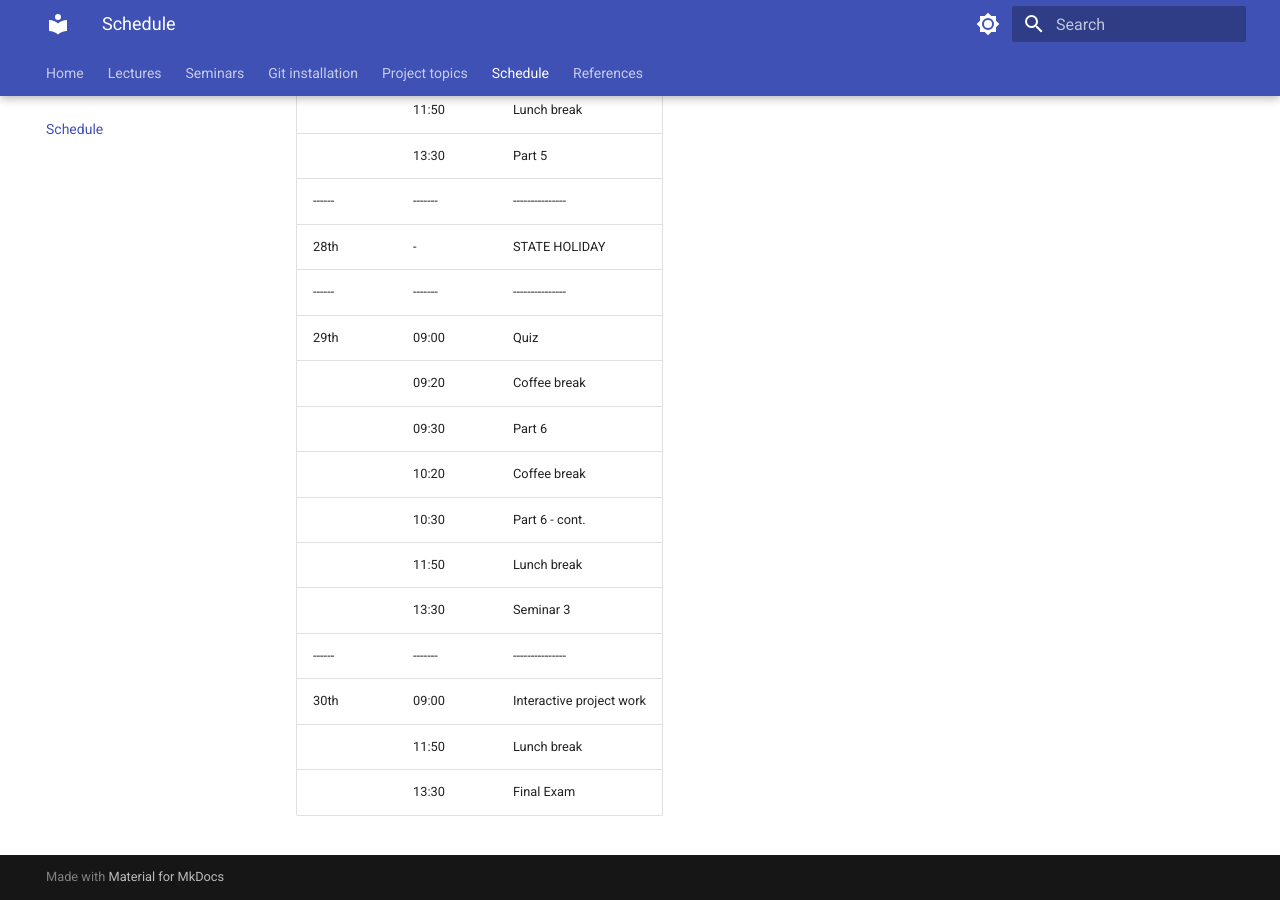
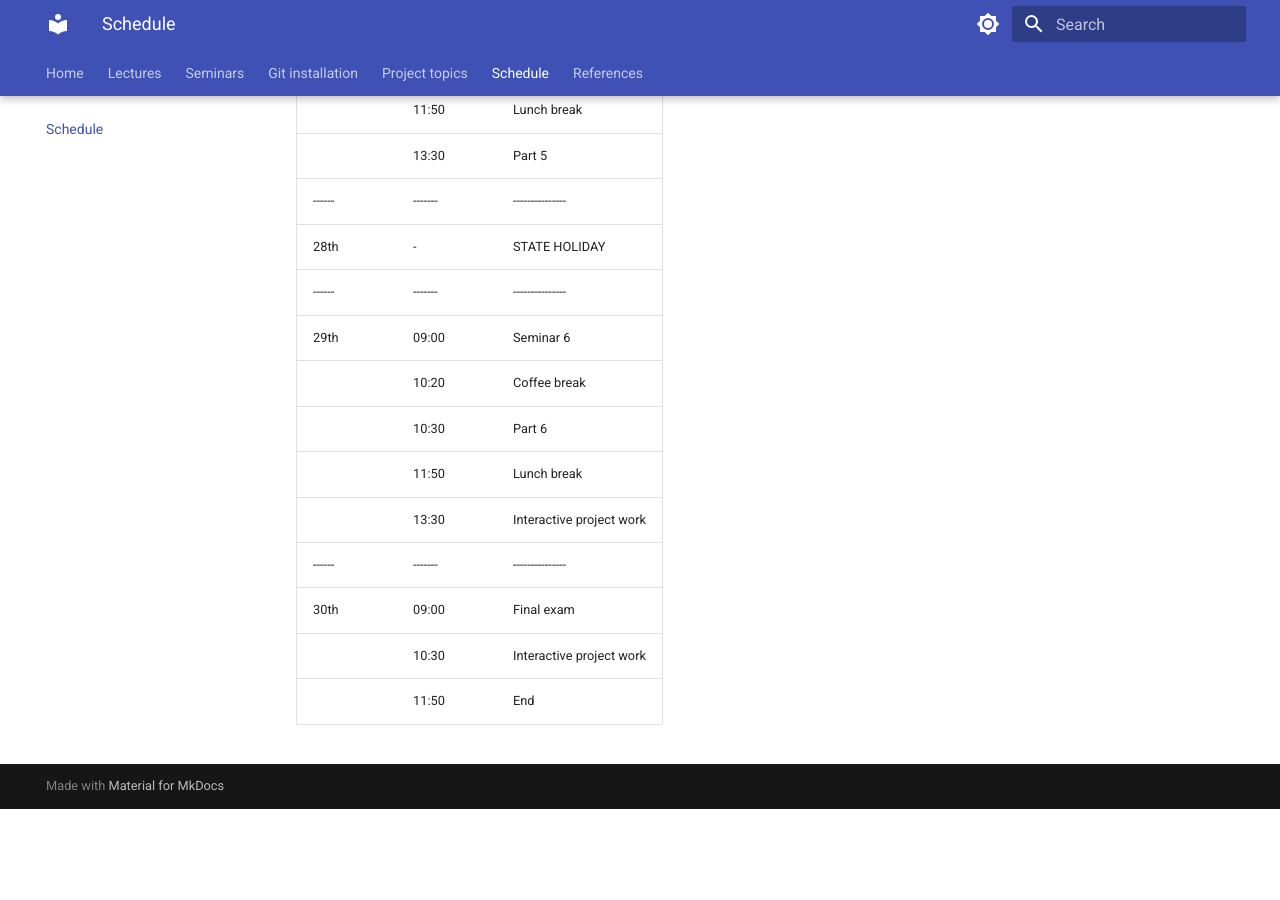
Before and after one commit to martinhronec/JEM224, an MkDocs documentation site: the page built from docs/schedule.md, in a window 1280 px wide and 900 px high, scrolled down 595 px. Built offline with MkDocs 1.6.1 and Material for MkDocs 9.7.7, drawn with Linux system fonts in a browser that asks for light colours; after the commit the page ends 1404 px from its top, so only the background shows below that.

Commit message:
Update schedule.

```diff
--- a/docs/schedule.md
+++ b/docs/schedule.md
@@ -16,14 +16,12 @@
 |------|-------|---------------|
 | 28th | -     | STATE HOLIDAY |
 |------|-------|---------------|
-| 29th | 09:00 | Quiz          |
-|      | 09:20 | Coffee break  |
-|      | 09:30 | Part 6        |
+| 29th | 09:00 | Seminar 6     |
 |      | 10:20 | Coffee break  |
-|      | 10:30 | Part 6 - cont.
+|      | 10:30 | Part 6        |
 |      | 11:50 | Lunch break   |
-|      | 13:30 | Seminar 3     |
+|      | 13:30 | Interactive project work |
 |------|-------|---------------|
-| 30th | 09:00 | Interactive project work|
-|      | 11:50 | Lunch break   |
-|      | 13:30 | Final Exam    |
+| 30th | 09:00 | Final exam    |
+|      | 10:30 | Interactive project work|
+|      | 11:50 | End           |
```
Also changed, not shown: docs/README.md (+3 -7 lines).
